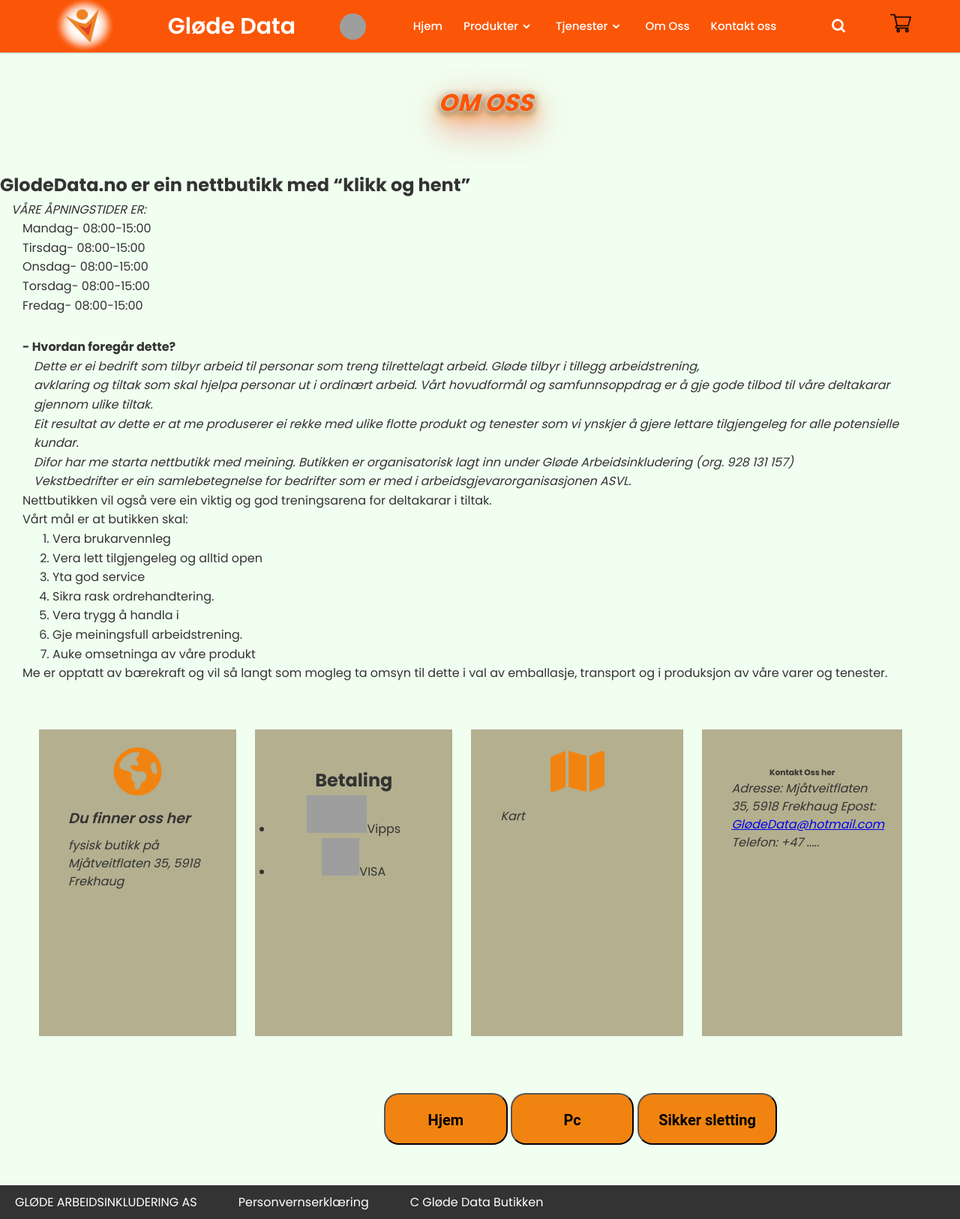
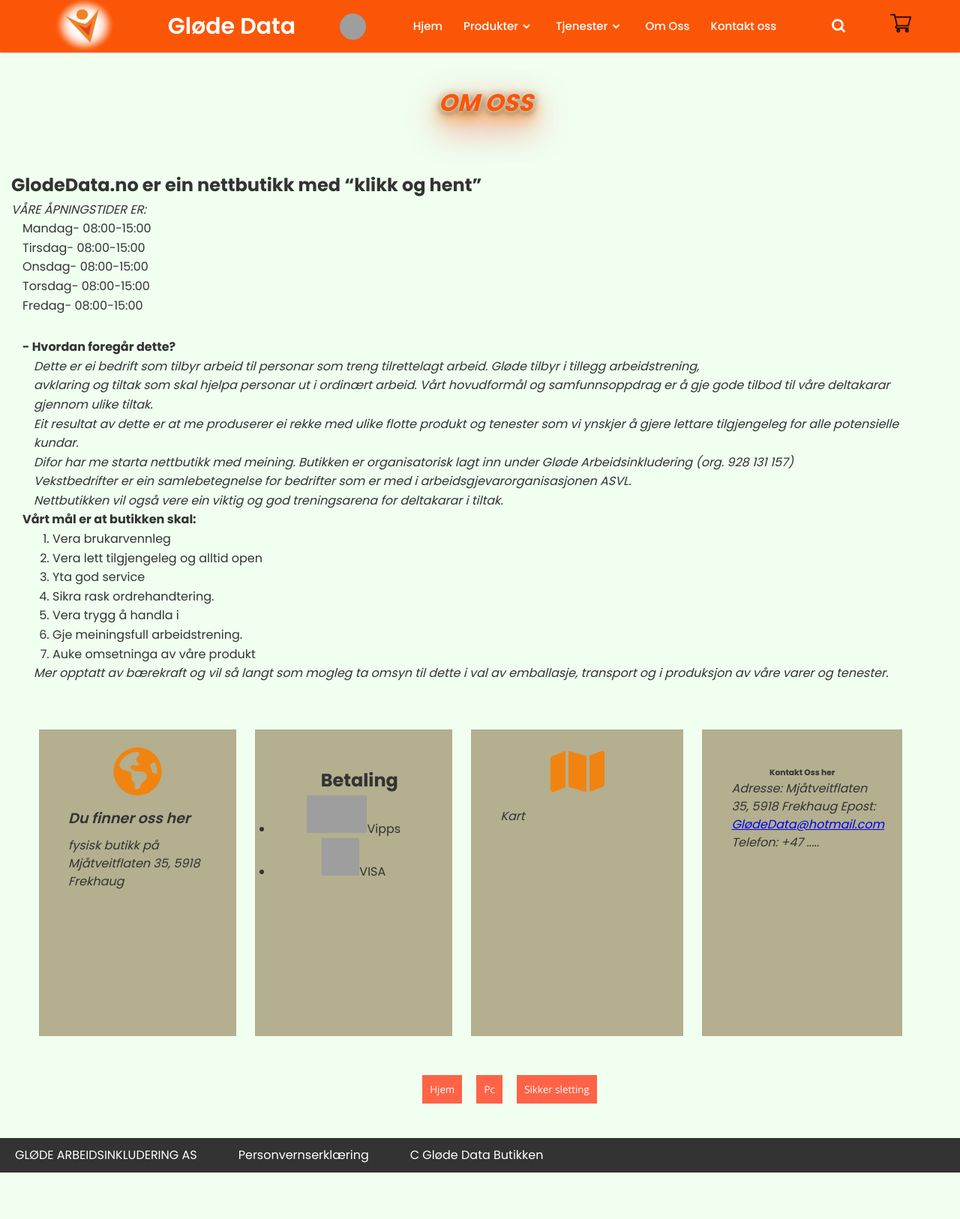
Before and after one commit to PollyKoder/GlodeButikken, a PHP site: page /OMOSSSIDE/indexAbout.html in a window 1280 px wide. Shown: the whole page at 75% size. After the commit the page ends 1564 px from the top, so only its background shows below. Run offline with PHP 8.4, Linux system fonts and the light colour scheme; grey boxes are pictures that could not be loaded.

Commit message:
fixed text placed and button

```diff
--- a/OMOSSSIDE/CSS/textOmOss.css
+++ b/OMOSSSIDE/CSS/textOmOss.css
@@ -33,6 +33,14 @@ body {
     padding: 2rem;
     background-color: #f2f2f2;
     gap: 20px;
+}
+
+h2 {
+   margin-left: 15px;
+}
+
+h4 {
+    margin-right: 67px;
 }
 
 .intro h2 {
@@ -112,61 +120,38 @@ body {
     height: 50px;
 }
 
-:root {
-    --bg: black;
-    --color: #f18410;
-    --font: Montserrat, Roboto, Helvetica, Arial, sans-serif;
+.button{
+    background-color: #ff6347;
+    border: none;
+    color: #fff;
+    padding: 10px;
+    cursor: pointer;
+    margin-bottom: 1rem;
+    margin-right: 15px;
+
+    font-family: 'Open Sans', sans-serif;
 }
 
-.button{
-    display: inline-block;
-    text-align: center;
-    background: var(--color);
-    color: var(--bg);
-    font-weight: bold;
-    padding: 1.18em 1.32em 1.03em;
-    line-height: 1;
-    border-radius: 1em;
-    position: relative;
-    min-width: 8.23em;
-    text-decoration: none;
-    font-family: var(--font);
-    font-size: 1.25rem;
+.button:hover{
+    animation: pulse 1s infinite;
+  transition: .3s;
+  background-color: #f77f00;
 
 }
 
-.button:before,
-.button:after {
-    width: 4.4em;
-    height: 2.95em;
-    position: absolute;
-    content: "";
-    display: inline-block;
-    background: var(--color);
-    border-radius: 50%;
-    transition: transform 1s ease;
-    transform: scale(0);
-    z-index: -1;
-}
-
-.button:before {
-    top: -25%;
-    left: 20%;
-}
-
-.button:after {
-    bottom: -25%;
-    right: 20%;
-}
-
-.button:hover:before,
-.button:hover:after {
-    transform: none;
-}
+@keyframes pulse {
+    0% {
+      transform: scale(1);
+    }
+    70% {
+      transform: scale(.9);
+    }
+      100% {
+      transform: scale(1);
+    }
+  }
 
 .buttonCenter {
-    margin-left: 40%;
-    padding: 1.5rem 0;
-    filter: url('#goo');
-
+    align-items: center;
+    margin-left: 44%;
 }
--- a/OMOSSSIDE/indexAbout.html
+++ b/OMOSSSIDE/indexAbout.html
@@ -161,9 +161,9 @@
               </p>
               <p>Vekstbedrifter er ein samlebetegnelse for bedrifter som er med i
                 arbeidsgjevarorganisasjonen ASVL.</p>
-              <div>Nettbutikken vil også vere ein viktig og god treningsarena for deltakarar
-                i tiltak.</div>
-              <div>Vårt mål er at butikken skal:</div>
+              <p>Nettbutikken vil også vere ein viktig og god treningsarena for deltakarar
+                i tiltak.</p>
+              <h4>Vårt mål er at butikken skal:</h4>
               <div class="olOM">
                 <ol>
                   <li>Vera brukarvennleg</li>
@@ -175,8 +175,8 @@
                   <li>Auke omsetninga av våre produkt</li>
                 </ol>
               </div>
-              <div>Me er opptatt av bærekraft og vil så langt som mogleg ta omsyn til dette i
-                val av emballasje, transport og i produksjon av våre varer og tenester.</div>
+              <p>Mer opptatt av bærekraft og vil så langt som mogleg ta omsyn til dette i
+                val av emballasje, transport og i produksjon av våre varer og tenester.</p>
             </div>
         </section>
 
```
